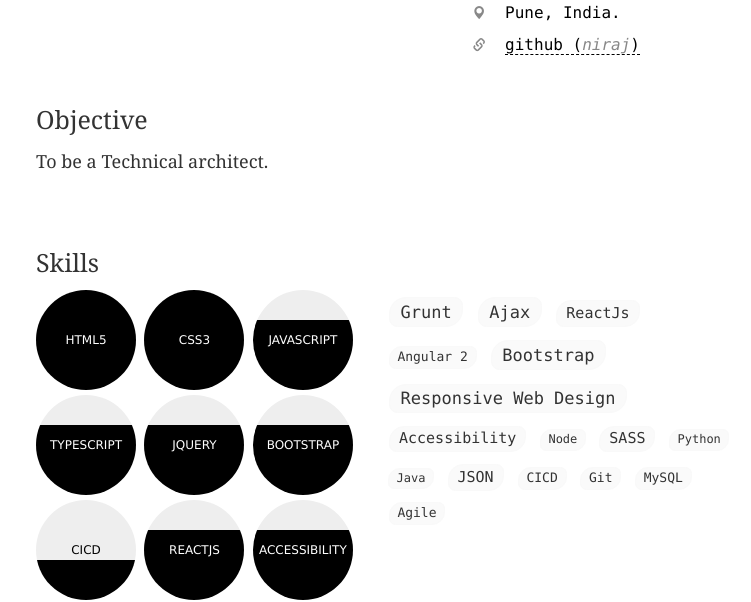
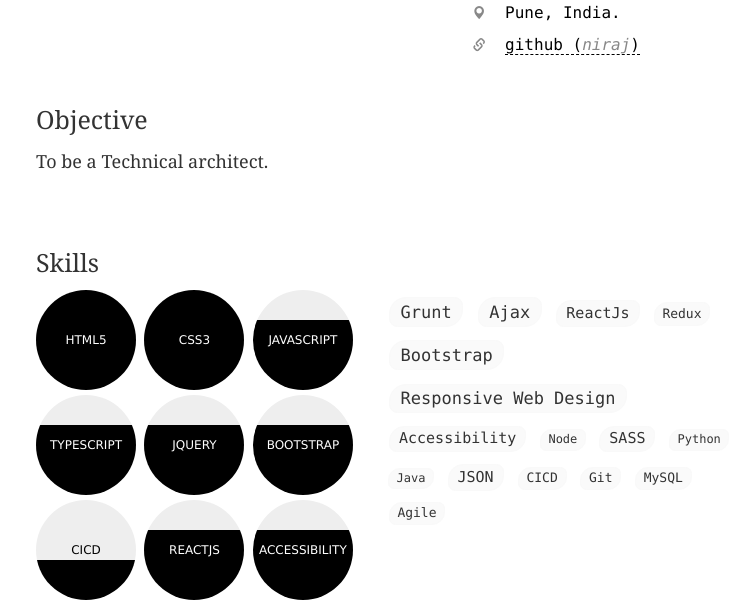
Before and after one commit to nirajbhutada/nirajbhutada.github.io, a plain HTML site: page index.html in a window 1280 px wide. Shown: the part 204-806 px from the top of the page, without its empty margins (254-1005 px from the left). Drawn offline with Linux system fonts and the light colour scheme; some icons are missing; a web font is replaced by a local one.

Commit message:
Update index.html

```diff
--- a/index.html
+++ b/index.html
@@ -94,7 +94,7 @@
 						<li class="skill grunt" data-rating="5">Grunt</li>
 						<li class="skill jquery" data-rating="5">Ajax</li>
 						<li class="skill jquery" data-rating="4">ReactJs</li>
-						<li class="skill jquery" data-rating="3">Angular 2</li>
+						<li class="skill jquery" data-rating="3">Redux</li>
 						<li class="skill bootstrap" data-rating="5">Bootstrap</li>
 						<li class="skill responsive-design" data-rating="5">Responsive Web Design</li>
 						<li class="skill accessibility" data-rating="4">Accessibility</li>
```
